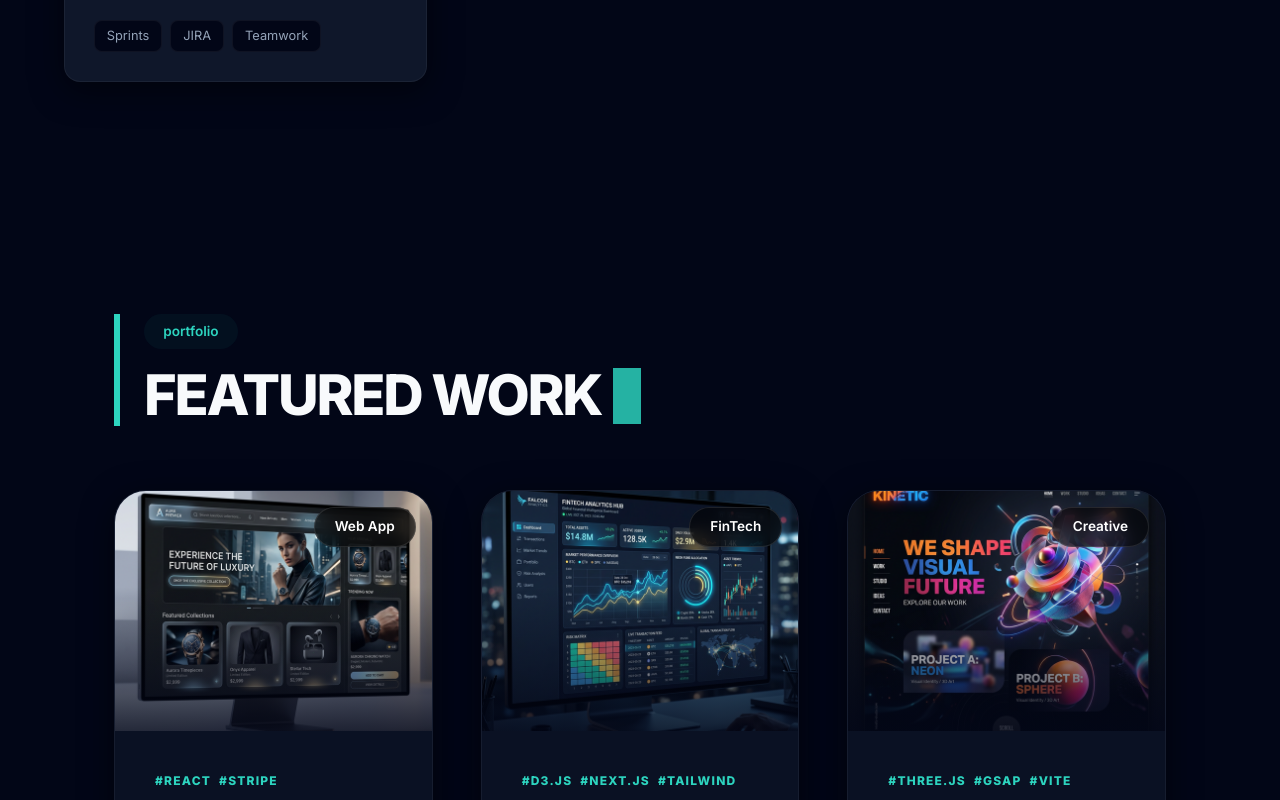
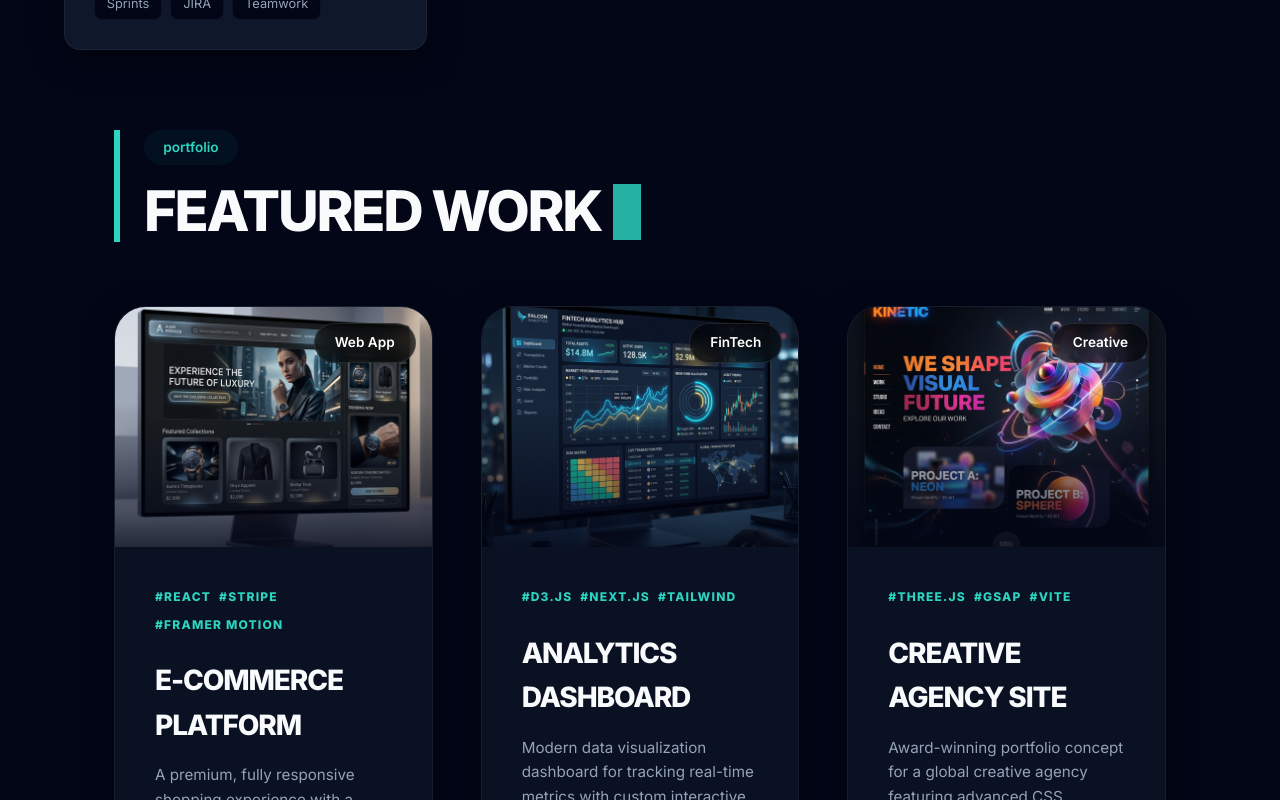
Before and after one commit to Dhanushkodi143/Dhanush_portfolio, a React (Vite) app: page / in a window 1280 px wide. Shown: the part 6500-7300 px from the top of the page. Built offline with nearby package versions, Linux system fonts and the light colour scheme; a web font is replaced by a local one.

Commit message:
Remove margins and padding from Skills, Projects, and Hobbies sections to crush spacing

```diff
--- a/src/components/Hobbies.tsx
+++ b/src/components/Hobbies.tsx
@@ -76,7 +76,7 @@ const hobbiesData = [
 
 const Hobbies = () => {
     return (
-        <section id="hobbies" className="section" style={{ padding: '2rem 0', position: 'relative' }}>
+        <section id="hobbies" className="section" style={{ padding: '0', margin: '0', position: 'relative' }}>
             <div className="container hobbies-bento-container" style={{ position: 'relative', zIndex: 10 }}>
                 <SectionHeading title="Passions & Interests" subtitle="hobbies" />
 
--- a/src/components/Projects.tsx
+++ b/src/components/Projects.tsx
@@ -28,7 +28,7 @@ const Projects = () => {
     ];
 
     return (
-        <section id="projects">
+        <section id="projects" style={{ padding: '0', margin: '0' }}>
             <div className="container">
                 <SectionHeading title="Featured Work" subtitle="portfolio" />
 
--- a/src/components/Skills.tsx
+++ b/src/components/Skills.tsx
@@ -77,7 +77,7 @@ const Skills = () => {
     };
 
     return (
-        <section id="skills" style={{ padding: '2rem 0' }}>
+        <section id="skills" style={{ padding: '0', margin: '0' }}>
             <div className="container" style={{ maxWidth: '1200px' }}>
                 <SectionHeading title="Technical Skills" subtitle="my toolkit" />
 
```
